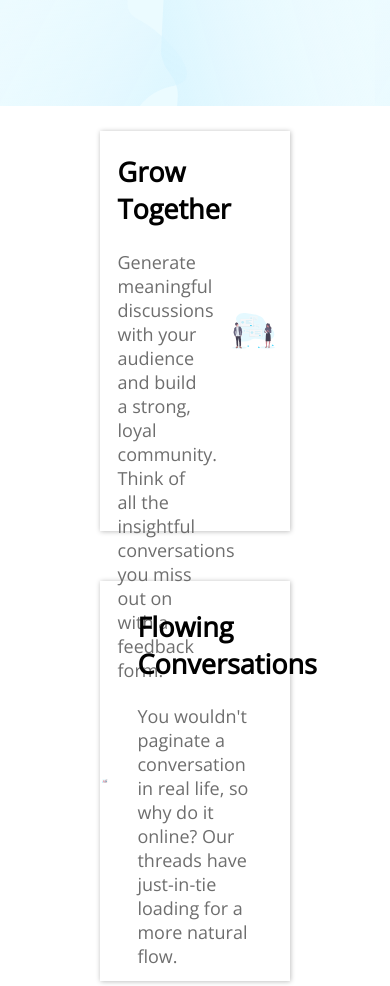
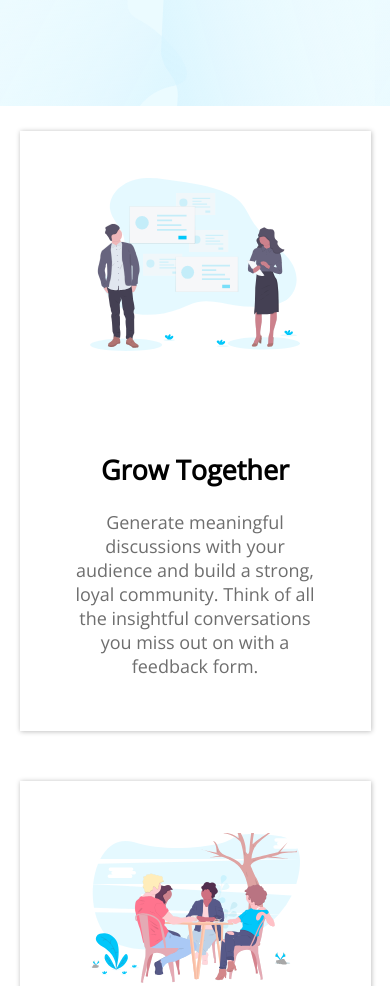
Before and after one commit to florinmarut/huddle, a plain HTML site: page index.html in a window 390 px wide. Shown: the part 717-1703 px from the top of the page. Drawn offline with nearby package versions, Linux system fonts and the light colour scheme.

Commit message:
make article section responsive

```diff
--- a/css/style.css
+++ b/css/style.css
@@ -142,4 +142,26 @@ article{
     #container{
         top: 0;
     }
+
+    article{
+        align-items: center;
+    }
+
+    .article-content{
+        text-align: center;
+    }
+
+     .card{
+        flex-direction: column;
+        width: 90%;
+        height: 600px;
+    }
+
+    .card:first-child > .article-content-container:nth-child(2){
+        order: -1;
+    }
+
+    .card:last-child > .article-content-container:nth-child(2){
+        order: -1;
+    }
 }
```
